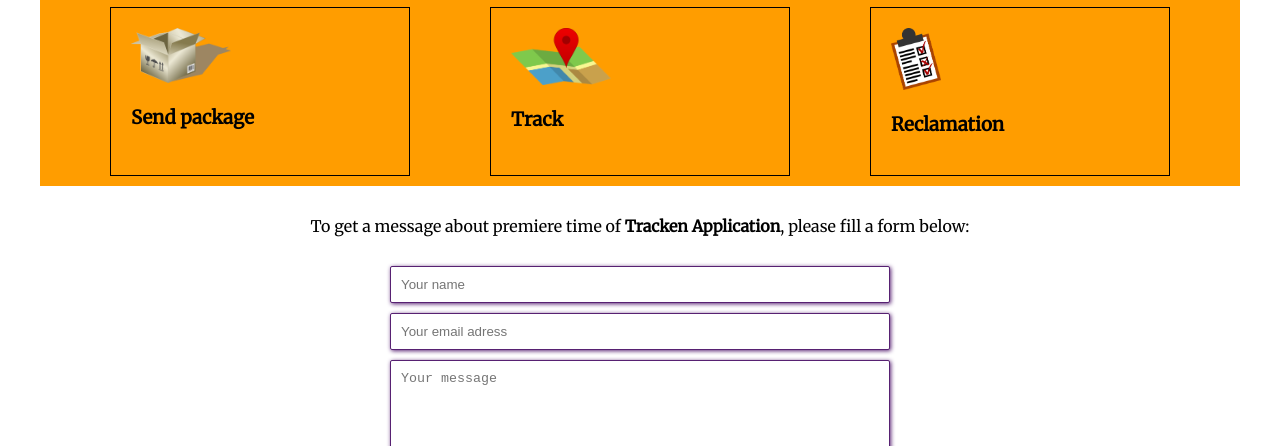
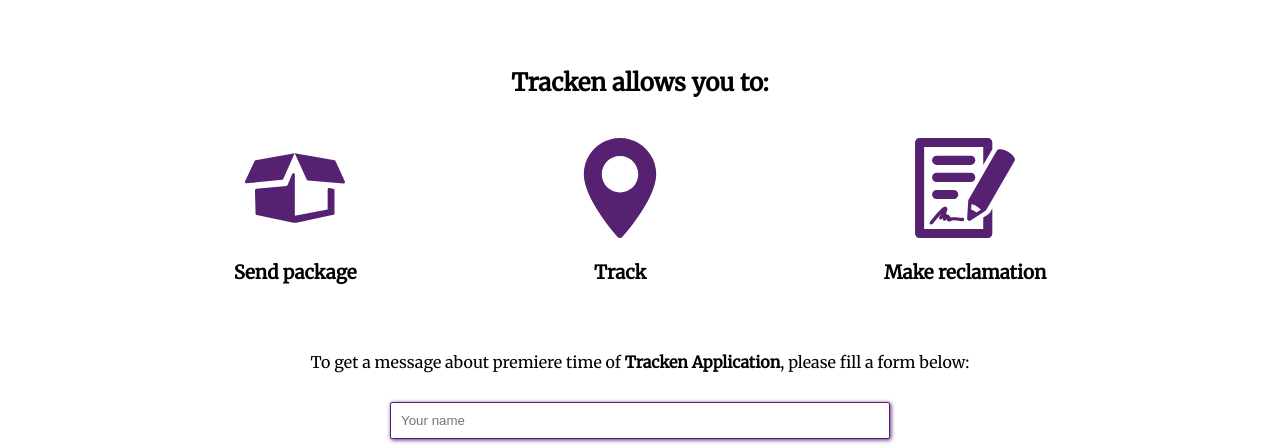
Before and after one commit to infoshareacademy/jfdd11-nan, a plain HTML site: page index.html in a window 1280 px wide. Shown: the part 353-799 px from the top of the page. Drawn offline with Linux system fonts and the light colour scheme; a web font is replaced by a local one.

Commit message:
changed icons

```diff
--- a/css/feature.css
+++ b/css/feature.css
@@ -1,15 +1,25 @@
 #list {
     display: flex;
+    flex-wrap: wrap;
     justify-content: space-evenly;
-    background-color: #ff9d00;
+    background-color: #fff#ff9d00;
+    margin: 50px 0px 0px 0px;
+    //border: 1px solid black;
 }
+#list>h2 {
+    flex-basis: 100%;
+    text-align: center;
+}
+#list>div {
+        //border: 1px solid black;
+        padding: 20px;
+        text-align: center;
+    }
 
-#list>div {
-        border: 1px solid black;
-        padding: 20px;
-        flex-basis: 300px;
-        margin: 10px;
-    }
+.send>img,.track>img, .reclamation>img  {
+    width: 100px;
+    height: auto;
+}
 @media (max-width: 600px) {
 
     #list {
--- a/index.html
+++ b/index.html
@@ -29,17 +29,18 @@
         </header>
         <main>
             <div id="list">
+                <h2>Tracken allows you to:</h2>
                 <div class="send">
-                    <img src="img/box.png" alt="" width="100px" height="auto">
+                    <img src="img/box.svg" alt=""title="">
                     <h3>Send package</h3>
                 </div>
                 <div class="track">
-                    <img src="img/track.png" alt="" width="100px">
+                    <img src="img/track.svg" alt="">
                     <h3>Track</h3>
                 </div>
                 <div class="reclamation">
-                    <img src="img/form.png" alt="" width="50px" height="auto">
-                    <h3>Reclamation</h3>
+                    <img src="img/form.svg" alt="">
+                    <h3>Make reclamation</h3>
                 </div>
             </div>
             <div id="form">
```
Also changed, not shown: img/box.svg (added), img/form.svg (added), img/track.svg (added).
